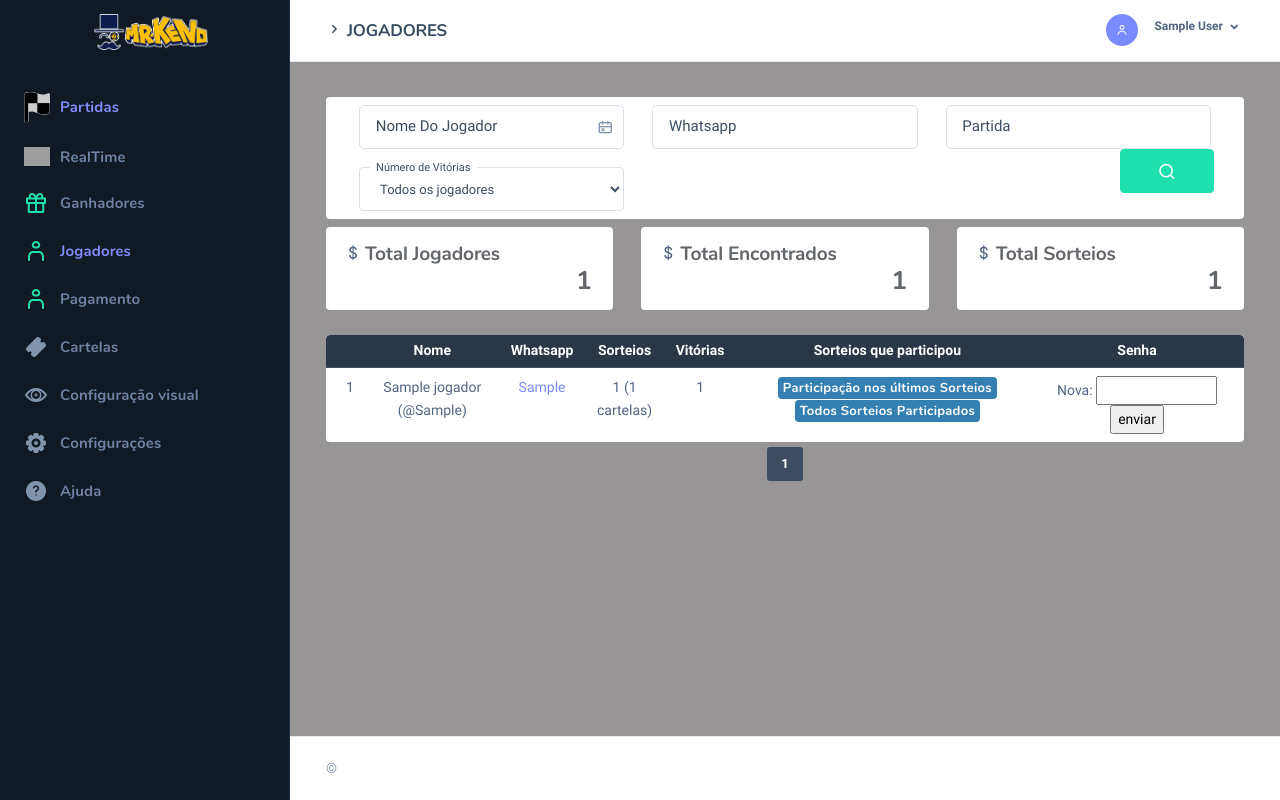
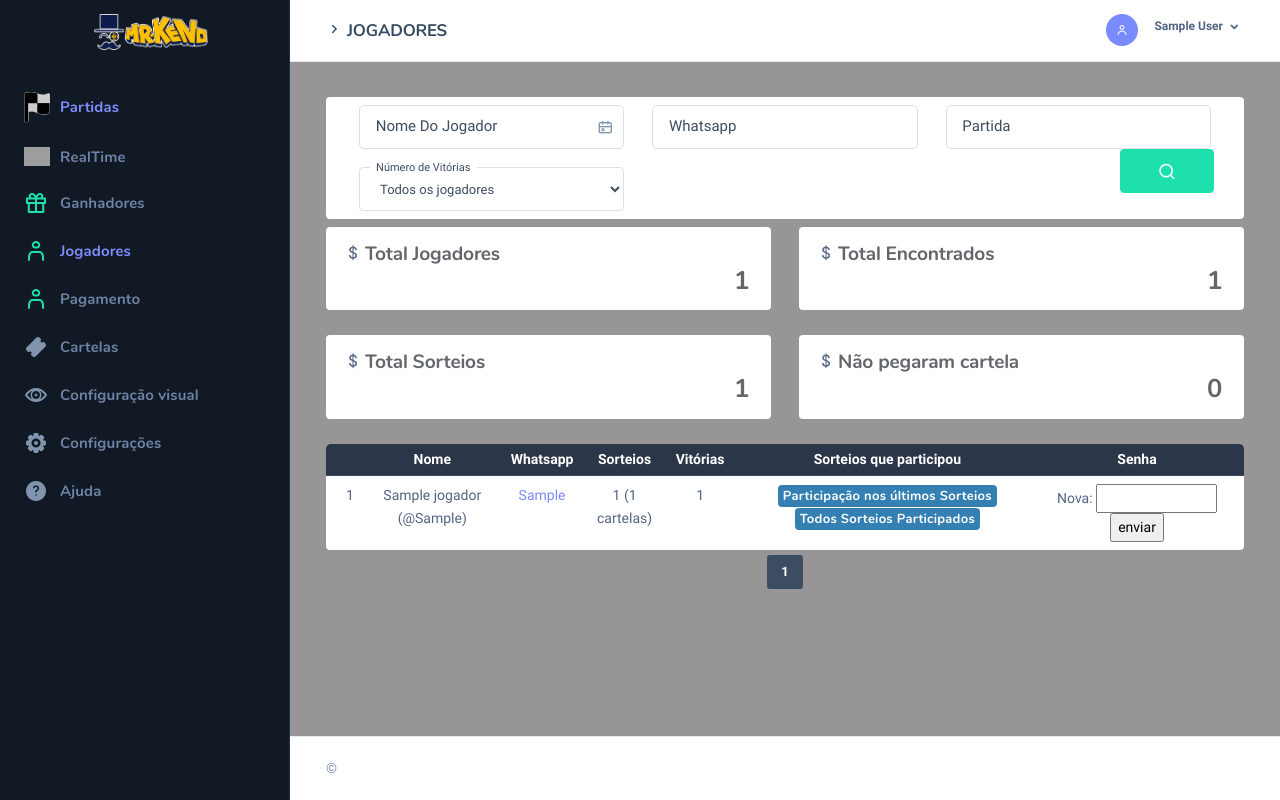
Before and after one commit to starktec/keno_promo, a Django app: page /jogadores/ in a window 1280 px wide. Run offline with Django 3.2, Linux system fonts and the light colour scheme; a user stored in the database is signed in; tables that the repository leaves empty hold one stand-in row (values such as "Sample post"); parts of the project's set-up code (start-up, migrations or seed data) failed here and were passed over; some libraries are stand-ins or nearby versions; some web fonts are replaced; grey boxes are pictures that could not be loaded.

Commit message:
fix quantidade vencedores

```diff
--- a/jogo/templates/jogadores.html
+++ b/jogo/templates/jogadores.html
@@ -90,7 +90,7 @@ JOGADORES
     <!-------------------------------Cards de Status-------------------------------->
     <div class="row my-row">
 
-        <div class="col-sm-4 col-md-4 col-lg-4 ">
+        <div class="col-sm-6 col-md-6 col-lg-6 ">
             <div class="card cards-status">
                 <div class="row text-center">
                     <em class="icon ni ni-sign-mxn icon-card color-card-on-line"></em>
@@ -102,7 +102,7 @@ JOGADORES
             </div>
         </div>
 
-        <div class="col-sm-4 col-md-4 col-lg-4 ">
+        <div class="col-sm-6 col-md-6 col-lg-6 ">
             <div class="card cards-status">
                 <div class="row text-center">
                     <em class="icon ni ni-sign-mxn icon-card color-card-on-line"></em>
@@ -113,7 +113,7 @@ JOGADORES
                 </div>
             </div>
         </div>
-        <div class="col-sm-4 col-md-4 col-lg-4 ">
+        <div class="col-sm-6 col-md-6 col-lg-6 ">
             <div class="card cards-status">
                 <div class="row text-center">
                     <em class="icon ni ni-sign-mxn icon-card color-card-on-line"></em>
@@ -121,6 +121,17 @@ JOGADORES
                 </div>
                 <div class="row">
                     <h6 class="col-12 text-right subtitle-card color-card-pos">{{ total_partidas.count }}</h6>
+                </div>
+            </div>
+        </div>
+        <div class="col-sm-6 col-md-6 col-lg-6 ">
+            <div class="card cards-status">
+                <div class="row text-center">
+                    <em class="icon ni ni-sign-mxn icon-card color-card-on-line"></em>
+                    <h6 class="title-card color-card-pos">Não pegaram cartela</h6>
+                </div>
+                <div class="row">
+                    <h6 class="col-12 text-right subtitle-card color-card-pos">{{ sem_cartela }}</h6>
                 </div>
             </div>
         </div>
--- a/jogo/views.py
+++ b/jogo/views.py
@@ -345,7 +345,7 @@ def ganhadores(request):
         pagina_anterior = int(pagina) - 1
 
         total_cartelas_vencedoras = CartelaVencedora.objects.distinct("cartela__jogador").count()
-        total_jogadores = Jogador.objects.count()
+        total_jogadores = Jogador.objects.filter(cartela__isnull==False).count()
         total_estatistica = f"{total_cartelas_vencedoras}/{total_jogadores} ({round((total_cartelas_vencedoras/total_jogadores)*100.0,2)}%)"
 
         if ultima_pagina == 0:
@@ -373,31 +373,6 @@ def jogadores(request):
         if request.method == "POST":
             form = JogadoresForm(request.POST)
             if form.is_valid():
-                """
-                if 'data_inicio' in form.cleaned_data and form.cleaned_data['data_inicio']:
-                    data_inicio = datetime.datetime.combine(
-                        datetime.datetime.strptime(form.cleaned_data['data_inicio'], "%d/%m/%Y"),
-                        datetime.time.min
-                    )
-                    jogadores = jogadores.filter(cadastrado_em__gte=data_inicio)
-                    if 'data_fim' not in form.cleaned_data or not form.cleaned_data['data_fim']:
-                        data_fim = datetime.datetime.combine(
-                            data_inicio, datetime.time.max
-                        )
-                        jogadores = jogadores.filter(cadastrado_em__lte=data_fim)
-
-                if 'data_fim' in form.cleaned_data and form.cleaned_data['data_fim']:
-                    data_fim = datetime.datetime.combine(
-                        datetime.datetime.strptime(form.cleaned_data['data_fim'], "%d/%m/%Y"),
-                        datetime.time.max
-                    )
-                    jogadores = jogadores.filter(cadastrado_em__lte=data_fim)
-                    if 'data_inicio' not in form.cleaned_data or not form.cleaned_data['data_inicio']:
-                        data_inicio = datetime.datetime.combine(
-                            data_fim, datetime.time.min
-                        )
-                        jogadores.filter(cadastrado_em_gte=data_inicio)
-                """
                 if 'partida' in form.cleaned_data and form.cleaned_data['partida']:
                     filtro.append(f"p.id={form.cleaned_data['partida']}")
                 if 'nome_jogador' in form.cleaned_data and form.cleaned_data['nome_jogador']:
@@ -431,10 +406,11 @@ def jogadores(request):
         pagina_anterior = pagina - 1
         total_partidas = Partida.objects.all()
         partidas = [x.id for x in total_partidas.order_by("id")]
+        sem_cartela = Jogador.objects.filter(cartela__isnull=True).count()
 
         return render(request,'jogadores.html',{'jogadores':jogadores,'form':form,'pagina_atual': pagina,'ultima_pagina':ultima_pagina,'proxima_pagina': proxima_pagina,
                                                 'pagina_anterior': pagina_anterior,'pagina_anterior':pagina_anterior,'total_dados':total_dados,
-                                                "partidas":partidas[-50:],"resultado":resultado_total,"total_partidas":total_partidas})
+                                                "partidas":partidas[-50:],"resultado":resultado_total,"total_partidas":total_partidas, "sem_cartela":sem_cartela})
     return HttpResponse(status=403)
 
 
```
